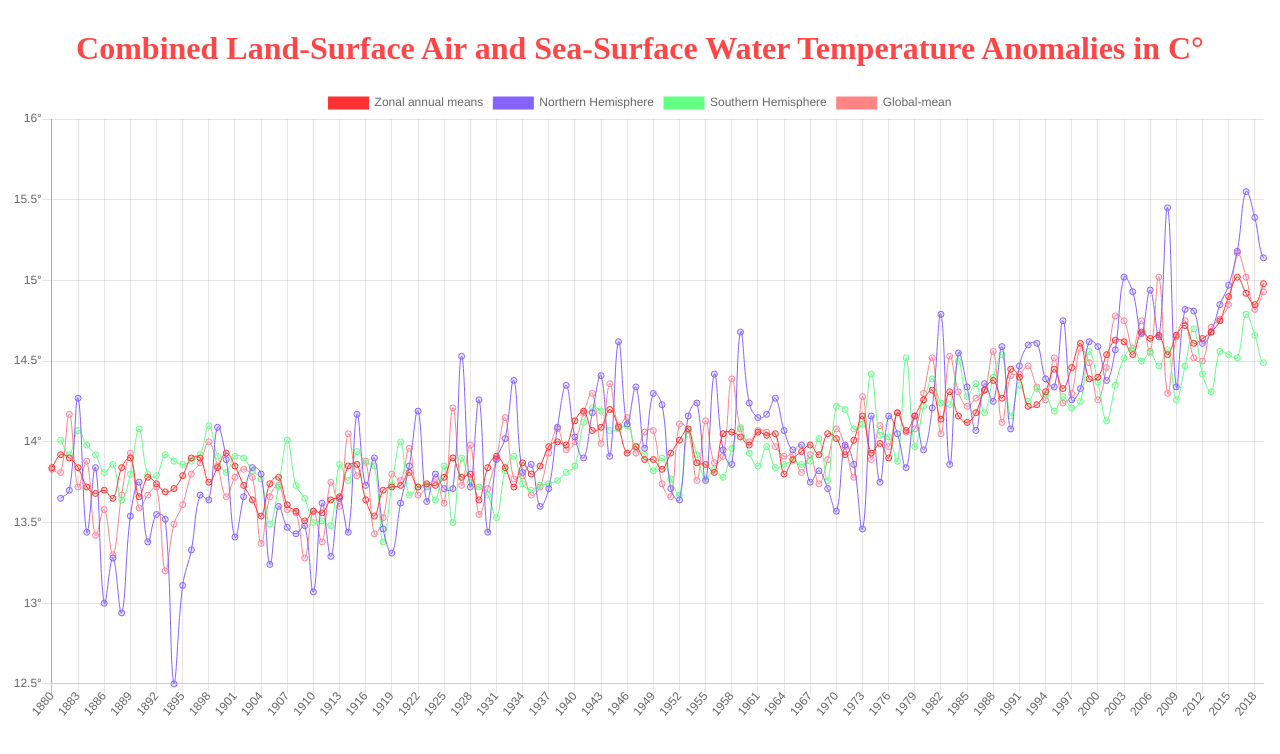
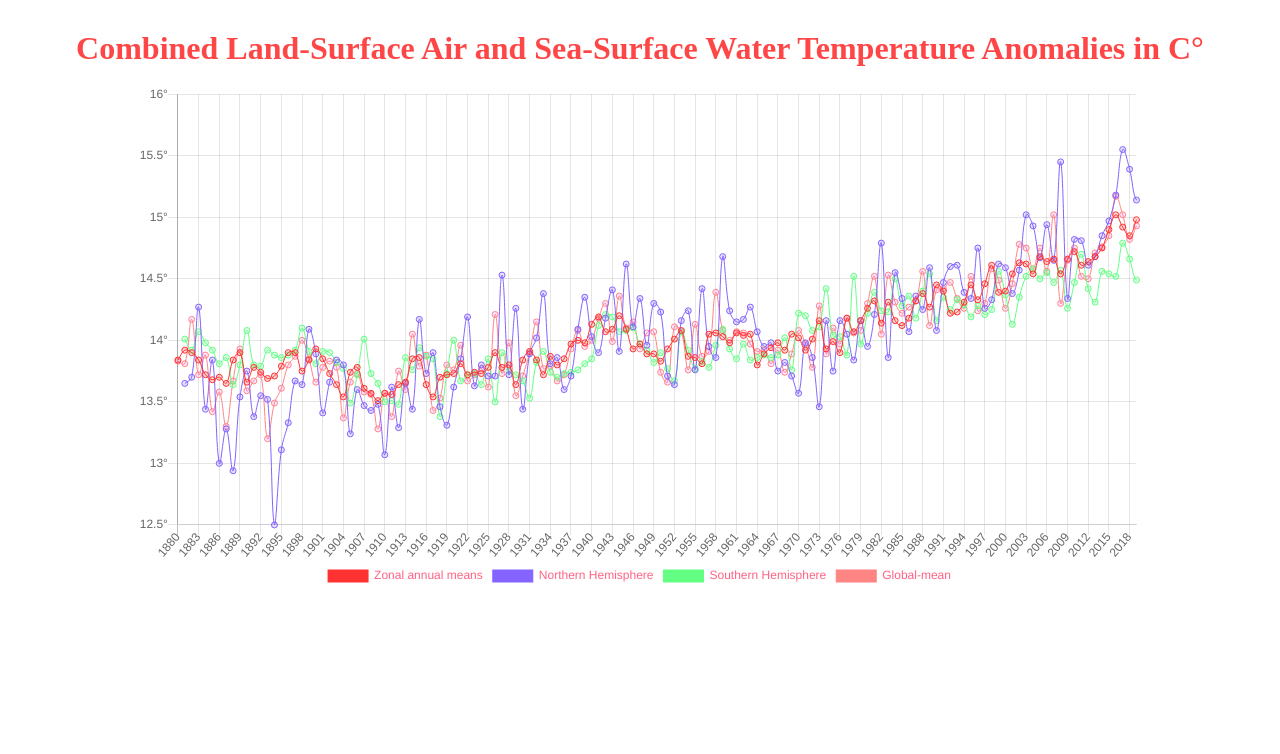
Before and after one commit to arizakevin/chartjs_project1, a website: page index.html in a window 1280 px wide. Drawn offline with nearby package versions, Linux system fonts and the light colour scheme.

Commit message:
Changing labels from top to bottom

```diff
--- a/index.html
+++ b/index.html
@@ -6,6 +6,13 @@
 	<meta http-eqiv="X-UA-Compatible" content="ie-edge" />
 	<title>Fetch and Graph CSV with Chart.js</title>
 	<style>
+		canvas {
+			text-align: center;
+			justify-content: center;
+			margin-left: 10%;
+			max-width: 80%;
+		}
+
 		h1 {
 			color: rgba(255, 70, 70, 1);
 			text-align: center;
@@ -71,7 +78,14 @@
     			                }
     			            }
     			        }]
-    			    }
+    			    },
+    			    legend: {
+        			    display: true,
+        			    position: 'bottom',
+        			    labels: {
+        			        fontColor: 'rgb(255, 99, 132)'
+        			    }
+        			}
     			}
 			});
 		}
```
